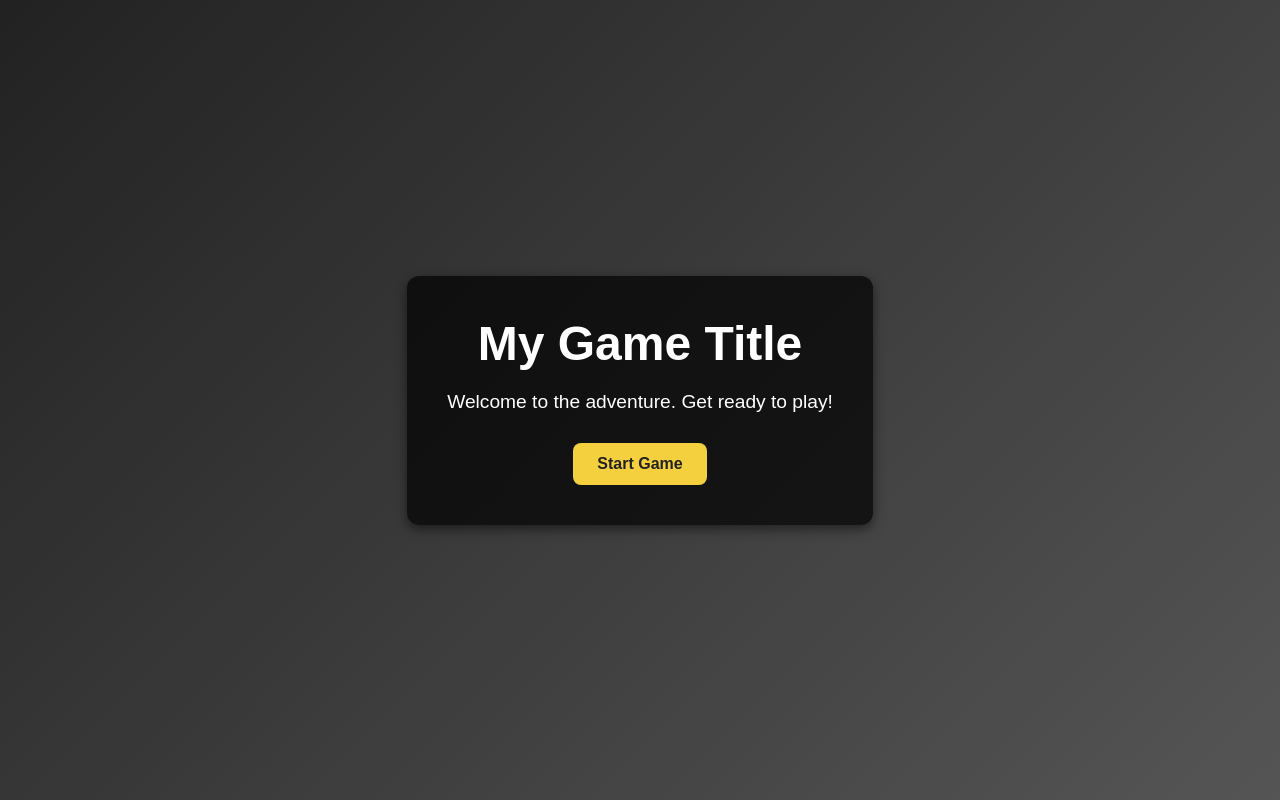
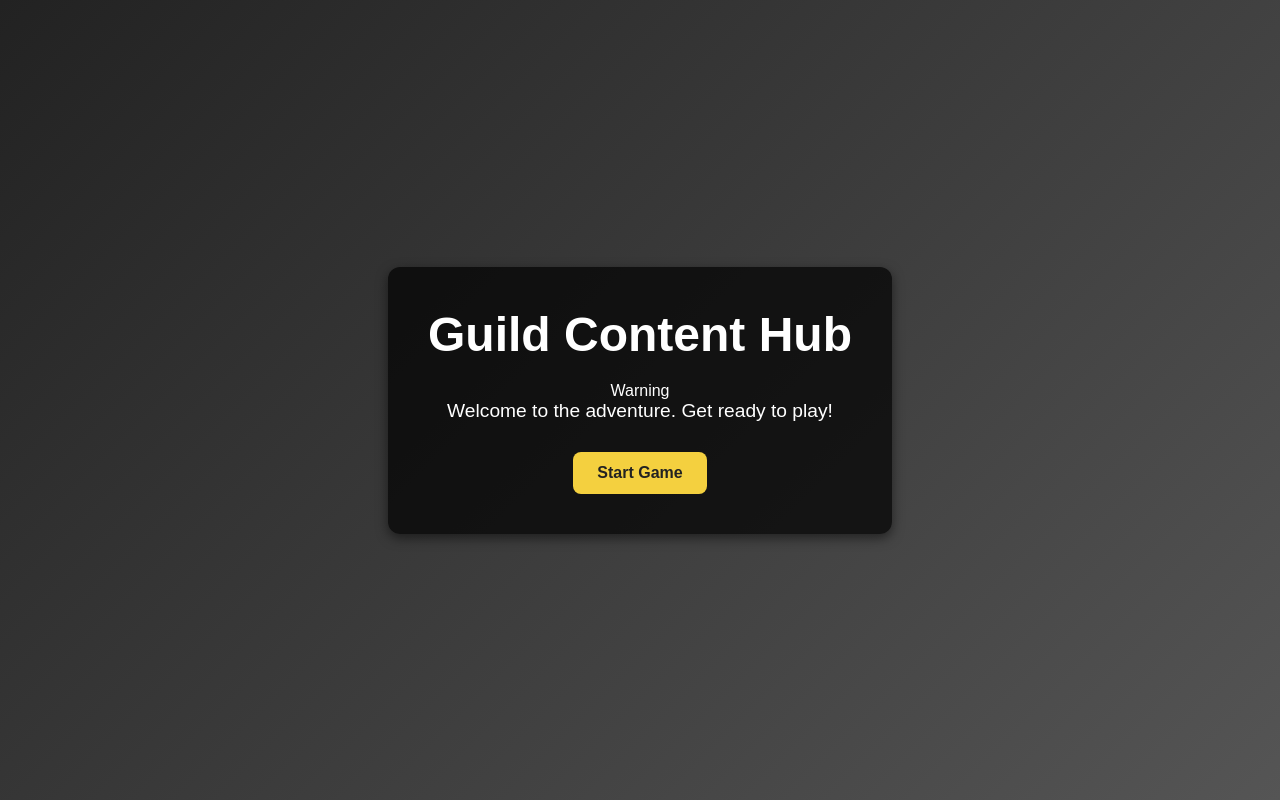
Before and after one commit to southern-cross-ai/AmplifyAI, a plain HTML site: page index.html in a window 1280 px wide. Drawn offline with Linux system fonts and the light colour scheme.

Commit message:
Update index.html

```diff
--- a/index.html
+++ b/index.html
@@ -3,7 +3,7 @@
 <head>
   <meta charset="UTF-8">
   <meta name="viewport" content="width=device-width, initial-scale=1.0">
-  <title>My Game Project</title>
+  <title>The Guild Content</title>
   <style>
     * {
       margin: 0;
@@ -59,10 +59,10 @@
 <body>
 
   <div class="container">
-    <h1>My Game Title</h1>
+    <h1>Guild Content Hub</h1>
+    <div class="warning-title">Warning</div>
     <p>Welcome to the adventure. Get ready to play!</p>
     <a href="#" class="button">Start Game</a>
   </div>
-
 </body>
 </html>
```
